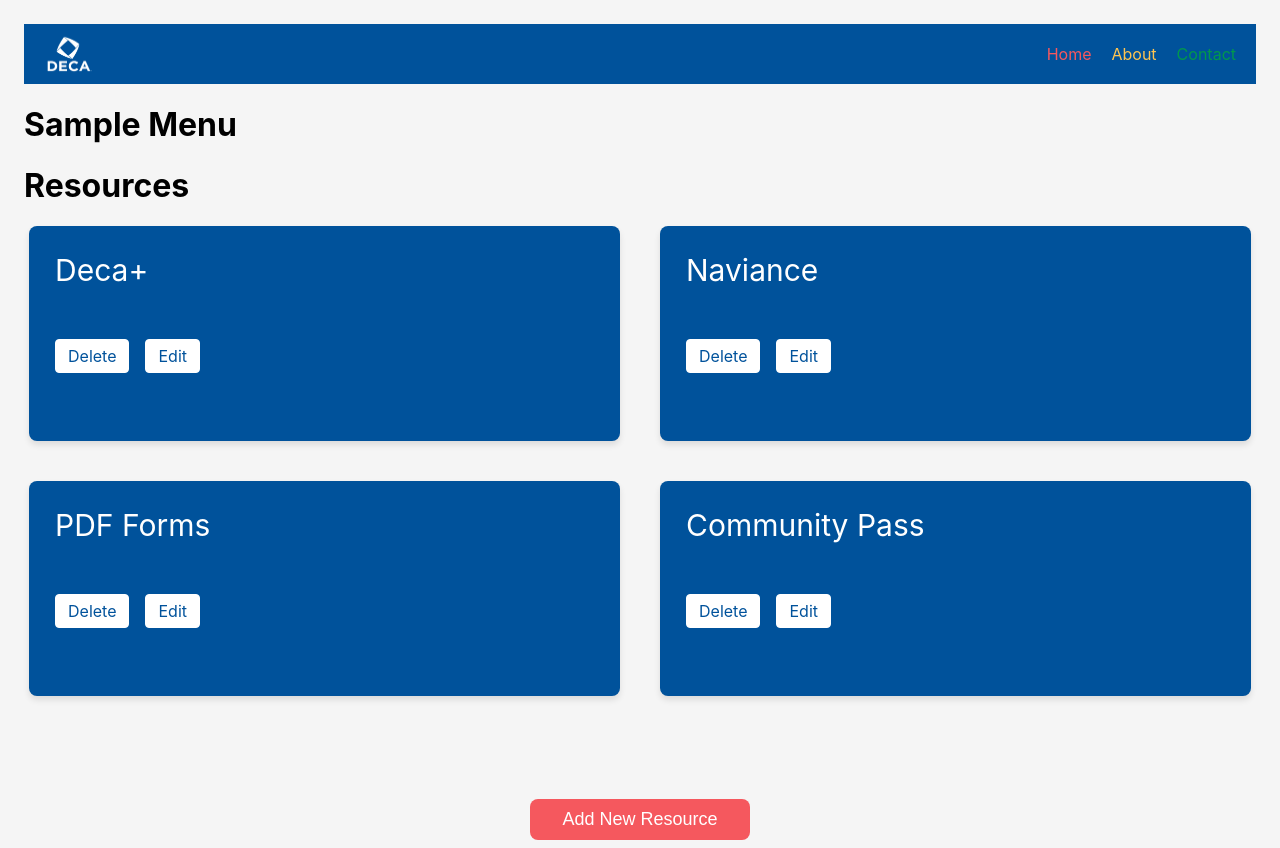
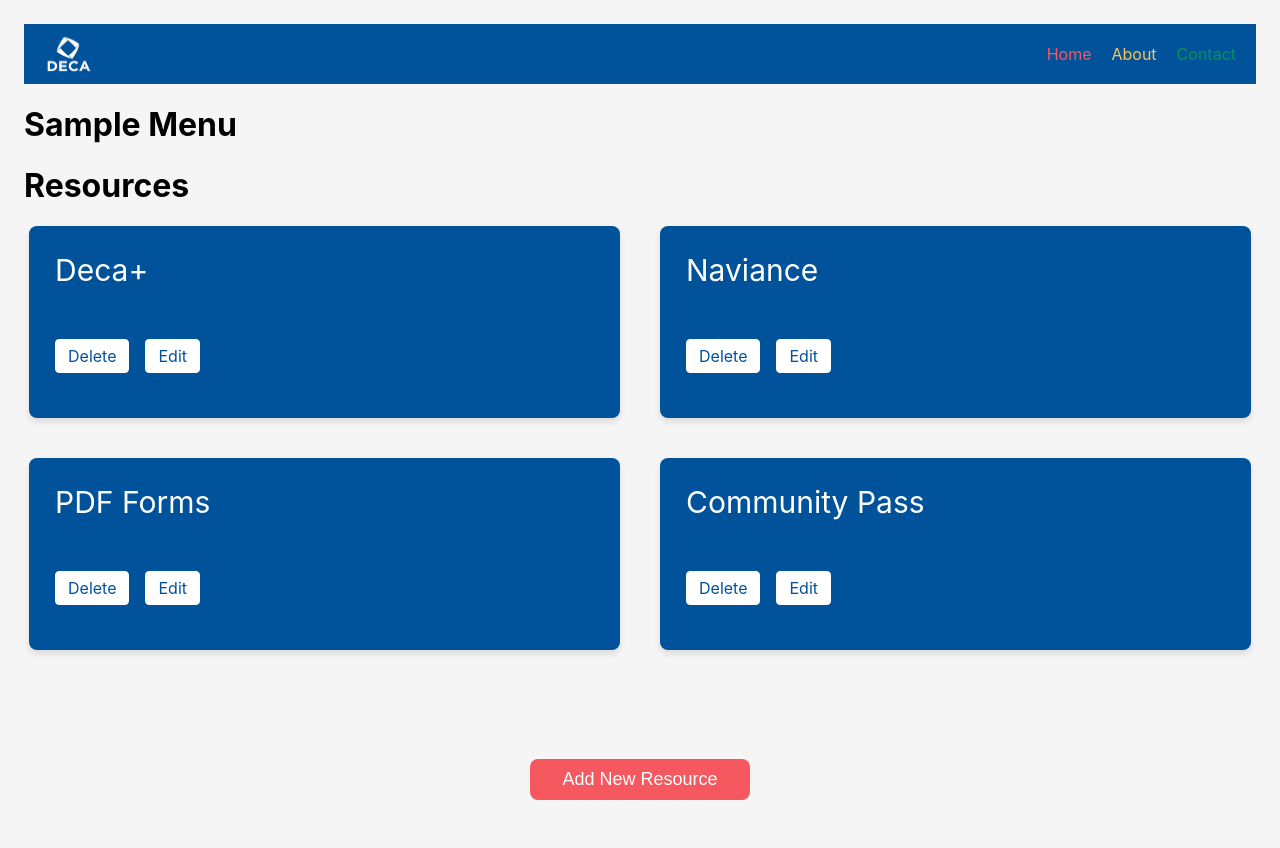
Before and after one commit to ishaaty/rapidPrototype, a React (Create React App) app in the folder rp-project/: page /resources in a window 1280 px wide. Built offline with nearby package versions, Linux system fonts and the light colour scheme.

Commit message:
resources looks better

```diff
--- a/rp-project/src/components/Resources/Resources.css
+++ b/rp-project/src/components/Resources/Resources.css
@@ -3,7 +3,7 @@
   grid-template-columns: repeat(2, 1fr); /* Two boxes per row */
   gap: 40px; /* Spacing between boxes */
   padding: 5px;
-  height: 60vh;
+  height: 10vh;
   box-sizing: border-box;
 }
 
@@ -15,6 +15,7 @@
   display: flex;
   flex-direction: column;
   gap: 16px;
+  height: 20vh;
   box-shadow: 0 4px 6px rgba(0, 0, 0, 0.1);
 }
 
@@ -65,6 +66,7 @@
   border-radius: 8px;
   font-size: 18px;
   cursor: pointer;
+  margin-bottom: 5vh;
 }
 
 .center-button:hover {
```
